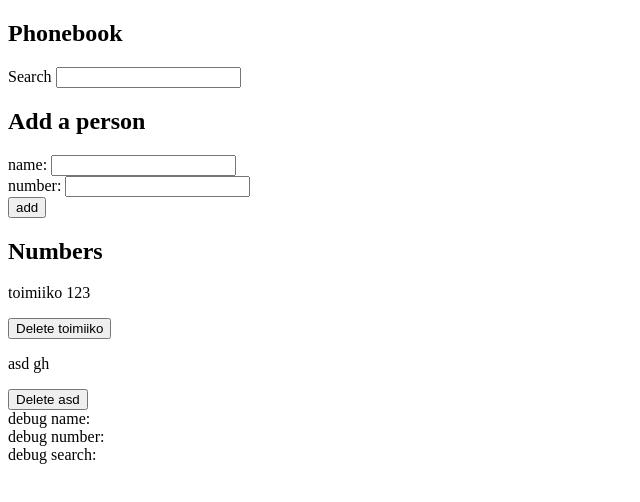
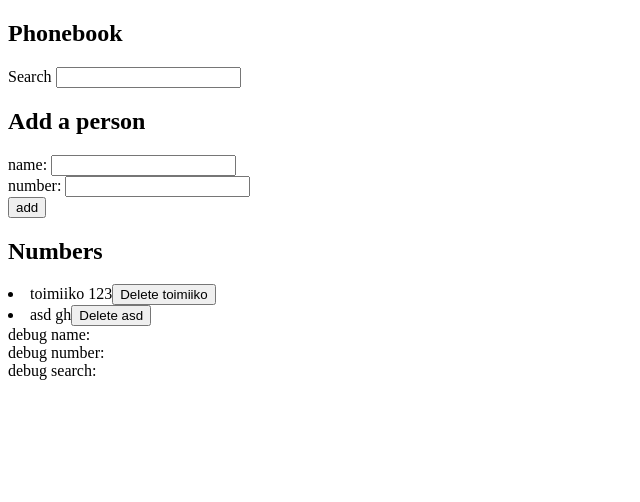
Before and after one commit to Niroasd/2023FullStackOpen, a React (Vite) app in the folder part2/phonebook/: page / in a window 1280 px wide. Shown: the top 502 px of the page, without its empty margins (0-640 px from the left). Built offline with nearby package versions, Linux system fonts and the light colour scheme; data requests are answered from the project's data file.

Commit message:
Fixed formatting to match example images.

```diff
--- a/part2/phonebook/src/App.jsx
+++ b/part2/phonebook/src/App.jsx
@@ -3,7 +3,6 @@ import Persons from './components/Persons'
 import Personform from './components/Personform'
 import Filter from './components/Filter'
 import personService from './services/persons'
-// import axios from 'axios'
 
 
 const App = () => {
--- a/part2/phonebook/src/components/Persons.jsx
+++ b/part2/phonebook/src/components/Persons.jsx
@@ -1,10 +1,10 @@
 const Persons = ({persons, searchTerm, deletePerson}) => {
     const filteredList = persons.filter(person => person.name.toLowerCase().includes(searchTerm))
     const filteredPersonList = filteredList.map(person =>
-      <div key={person.id}>
-        <p>{person.name} {person.number}</p>
+      <li key={person.id}>
+        {person.name} {person.number}
         <button onClick={() => deletePerson(person.id, person.name)}>Delete {person.name}</button>
-      </div>)
+      </li>)
 
     return(
       <div>
```
